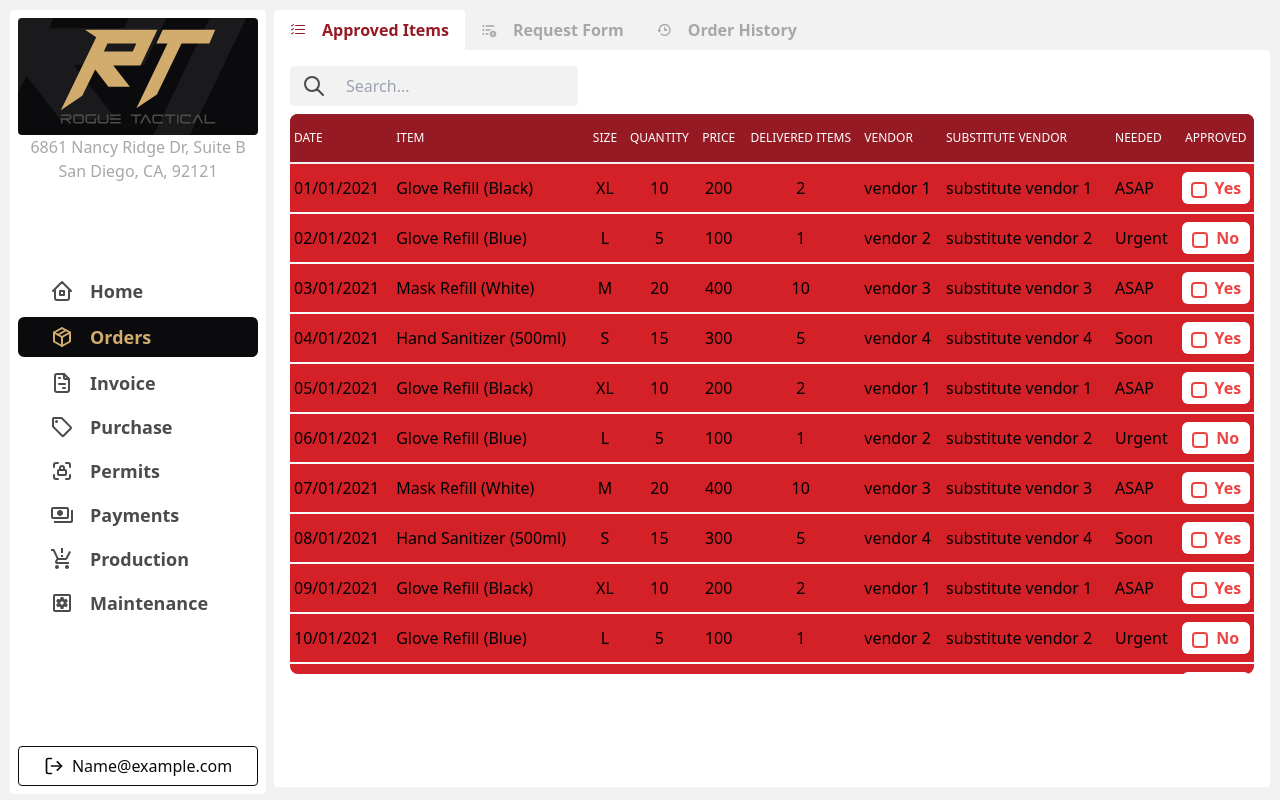
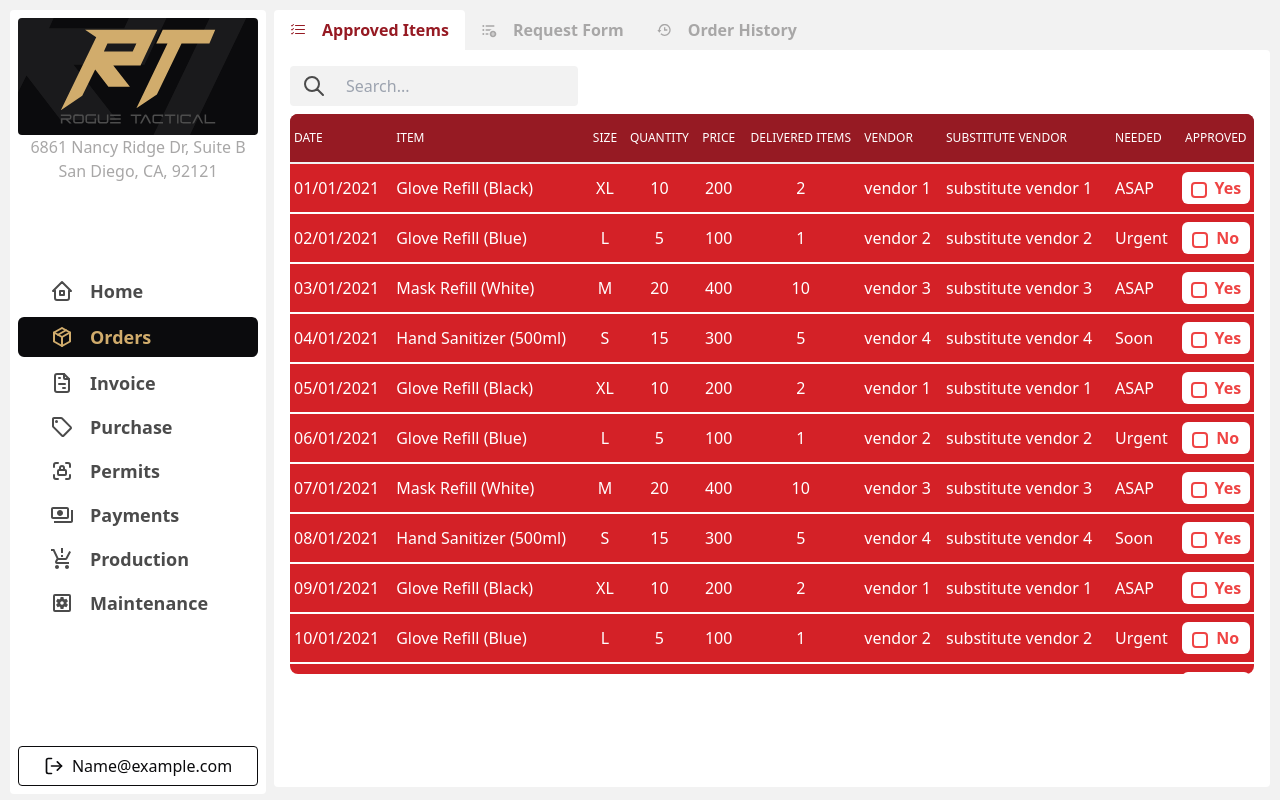
Before and after one commit to perceptronbd/rouge-tactical, a React (Create React App) app in the folder client/: page /orders in a window 1280 px wide. Built offline with nearby package versions, Linux system fonts and the light colour scheme; sample sign-in values are in the browser's storage.

Commit message:
change the table color

```diff
--- a/client/src/pages/employee/Table.jsx
+++ b/client/src/pages/employee/Table.jsx
@@ -75,7 +75,7 @@ export const Table = ({ data }) => {
                   </th>
                 </tr>
               </thead>
-              <tbody>
+              <tbody className="text-white">
                 {filteredData.length === 0 ? (
                   <tr className="text-center">
                     <td colSpan="9">
--- a/client/src/pages/orders/Table.jsx
+++ b/client/src/pages/orders/Table.jsx
@@ -84,7 +84,7 @@ export const Table = ({ data, approved, role, handleApprove }) => {
                   )}
                 </tr>
               </thead>
-              <tbody>
+              <tbody className="text-white">
                 {filteredData.length === 0 ? (
                   <tr className="text-center">
                     <td colSpan="11">
```
